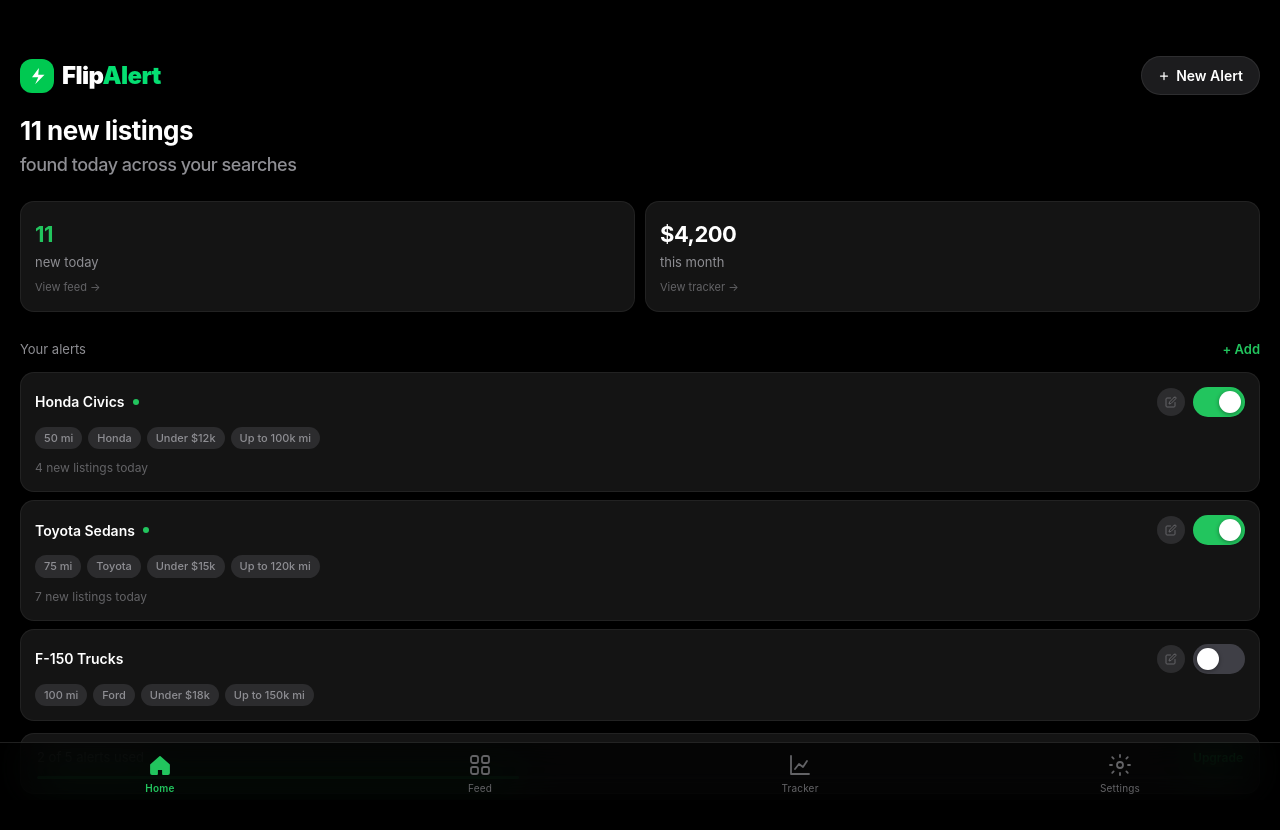
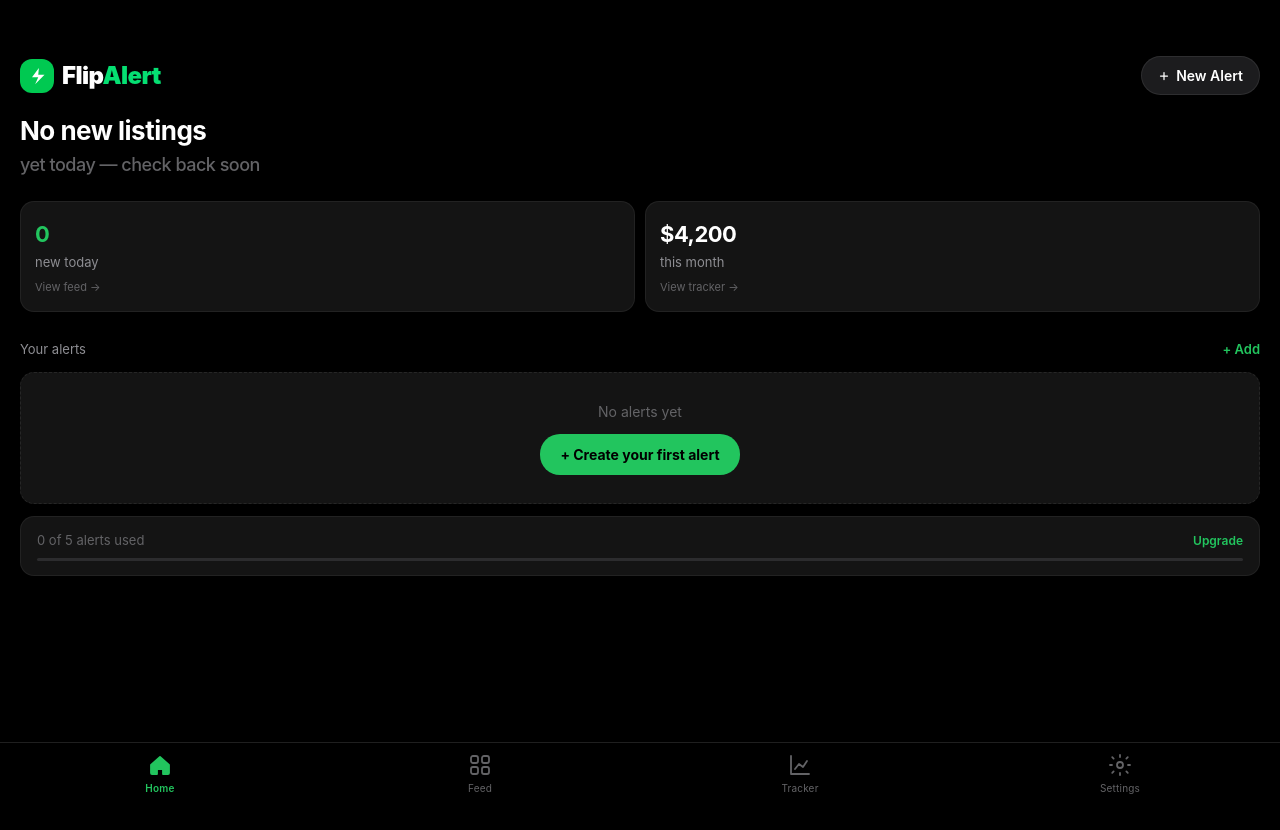
Before and after one commit to reaganwise5-del/my-app, a Next.js app: page / in a window 1280 px wide. Shown: the top 830 px of the page. After the commit the page ends 800 px from the top, so only its background shows below. Built offline with nearby package versions, Linux system fonts and the light colour scheme.

Commit message:
Alerts now save and show up — removed fake mock searches

```diff
--- a/app/components/NewSearchModal.tsx
+++ b/app/components/NewSearchModal.tsx
@@ -18,10 +18,12 @@
   onClose,
   editSearch,
   onSave,
+  onAdd,
 }: {
   onClose: () => void;
   editSearch?: Search;
   onSave?: (updated: Search) => void;
+  onAdd?: (newSearch: Search) => void;
 }) {
   const isEditing = !!editSearch;
   const sheetRef = useRef<HTMLDivElement>(null);
@@ -82,6 +84,7 @@
         zipCode: location,
         radius: Number(radius),
         make: anyMake ? 'Any' : (selectedMakes.size === 1 ? [...selectedMakes][0] : 'Any'),
+        model: anyMake ? 'Any' : 'Any',
         minYear: minYear ? Number(minYear) : editSearch.minYear,
         maxYear: maxYear ? Number(maxYear) : editSearch.maxYear,
         maxMileage: maxMileage ? Number(maxMileage) : editSearch.maxMileage,
@@ -89,6 +92,22 @@
       });
       onClose();
     } else {
+      // Build the new search object and pass it back to the parent
+      const newSearch: Search = {
+        id: String(Date.now()),
+        name: name.trim(),
+        zipCode: location,
+        radius: Number(radius),
+        make: anyMake ? 'Any' : (selectedMakes.size === 1 ? [...selectedMakes][0] : 'Any'),
+        model: 'Any',
+        minYear: minYear ? Number(minYear) : 2010,
+        maxYear: maxYear ? Number(maxYear) : new Date().getFullYear(),
+        maxMileage: maxMileage ? Number(maxMileage) : 150000,
+        maxPrice: maxPrice ? Number(maxPrice) : 30000,
+        active: true,
+        alertsToday: 0,
+      };
+      onAdd?.(newSearch);
       setSaved(true);
     }
   }
--- a/app/page.tsx
+++ b/app/page.tsx
@@ -1,12 +1,12 @@
 'use client';
 
-import { useState } from 'react';
+import { useState, useEffect } from 'react';
 import Link from 'next/link';
 import Logo from './components/Logo';
 import BottomNav from './components/BottomNav';
 import NewSearchModal from './components/NewSearchModal';
 import Toggle from './components/Toggle';
-import { mockSearches, type Search } from './lib/mockData';
+import { type Search } from './lib/mockData';
 
 type ModalState = { mode: 'new' } | { mode: 'edit'; search: Search } | null;
 
@@ -60,8 +60,16 @@
 }
 
 export default function HomePage() {
-  const [searches, setSearches] = useState<Search[]>(mockSearches);
+  const [searches, setSearches] = useState<Search[]>([]);
   const [modal, setModal] = useState<ModalState>(null);
+
+  // Load saved searches from localStorage on mount
+  useEffect(() => {
+    try {
+      const raw = localStorage.getItem('flipalert_searches');
+      if (raw) setSearches(JSON.parse(raw));
+    } catch { /* ignore */ }
+  }, []);
 
   // Persist searches to localStorage so the feed page can read them
   function persist(updated: Search[]) {
@@ -75,6 +83,10 @@
 
   function saveSearch(updated: Search) {
     persist(searches.map(s => s.id === updated.id ? updated : s));
+  }
+
+  function addSearch(newSearch: Search) {
+    persist([...searches, newSearch]);
   }
 
   const activeCount = searches.filter(s => s.active).length;
@@ -132,9 +144,19 @@
         </div>
 
         <div style={{ display: 'flex', flexDirection: 'column', gap: 8 }}>
-          {searches.map((search) => (
-            <ActiveSearchCard key={search.id} search={search} onToggle={toggleSearch} onEdit={s => setModal({ mode: 'edit', search: s })} />
-          ))}
+          {searches.length === 0 ? (
+            <div style={{ background: '#141414', borderRadius: 14, padding: '28px 20px', textAlign: 'center', border: '1px dashed rgba(255,255,255,0.08)' }}>
+              <p style={{ color: '#636366', fontSize: 14, marginBottom: 12 }}>No alerts yet</p>
+              <button type="button" onClick={() => setModal({ mode: 'new' })}
+                style={{ background: '#22c55e', color: '#000', fontWeight: 700, fontSize: 14, padding: '10px 20px', borderRadius: 20 }}>
+                + Create your first alert
+              </button>
+            </div>
+          ) : (
+            searches.map((search) => (
+              <ActiveSearchCard key={search.id} search={search} onToggle={toggleSearch} onEdit={s => setModal({ mode: 'edit', search: s })} />
+            ))
+          )}
         </div>
 
         {/* Slots */}
@@ -150,7 +172,7 @@
       </div>
 
       <BottomNav />
-      {modal?.mode === 'new' && <NewSearchModal onClose={() => setModal(null)} />}
+      {modal?.mode === 'new' && <NewSearchModal onClose={() => setModal(null)} onAdd={addSearch} />}
       {modal?.mode === 'edit' && (
         <NewSearchModal
           onClose={() => setModal(null)}
```
